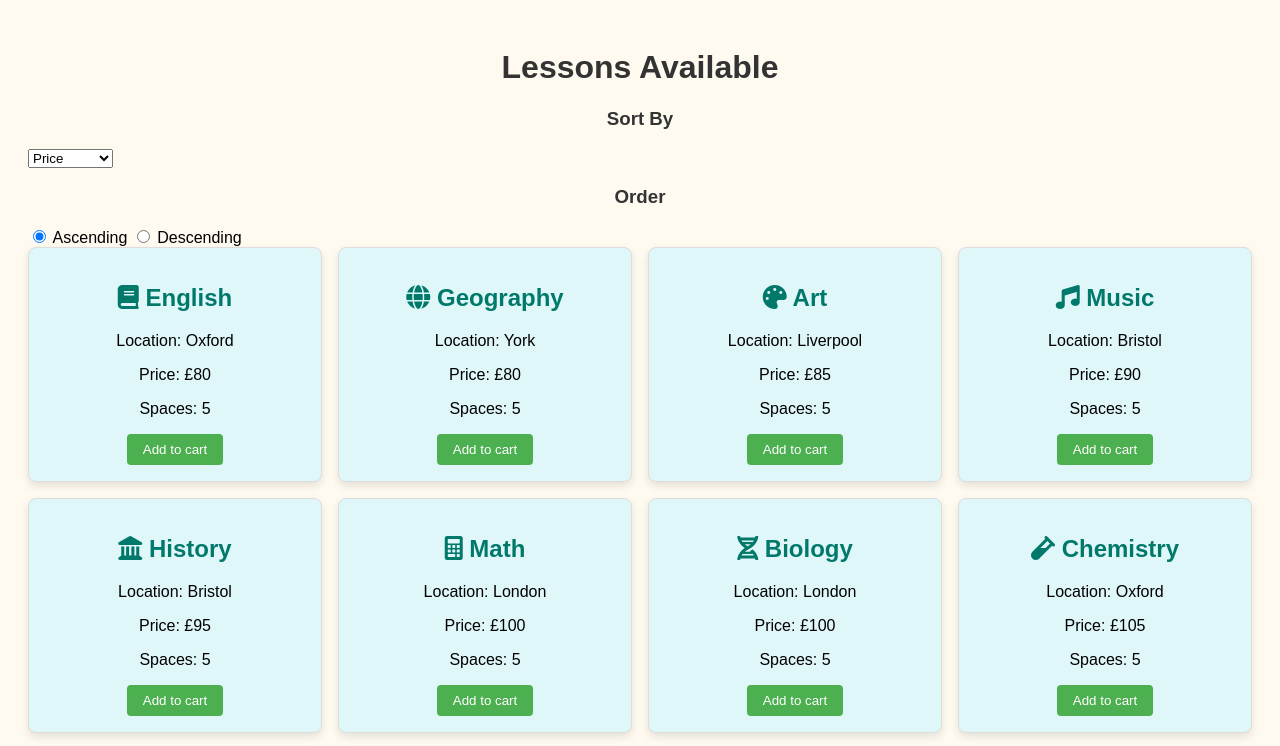
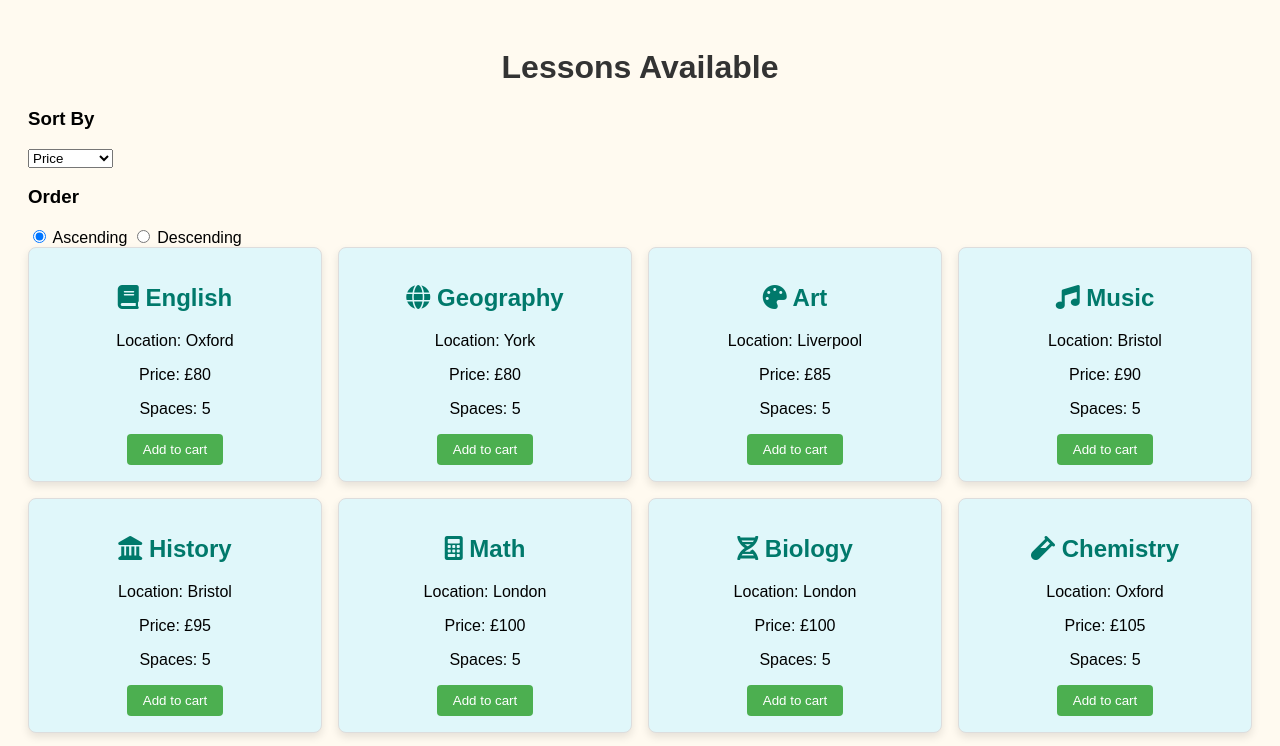
Before and after one commit to realnik18/Assessment1, a plain HTML site: page index.html in a window 1280 px wide. Shown: the top 746 px of the page. Drawn offline with nearby package versions, Linux system fonts and the light colour scheme.

Commit message:
changed h3

```diff
--- a/index.html
+++ b/index.html
@@ -17,7 +17,7 @@
       background-color: #fffaf0; /* Light background for the page */
     }
 
-    h1, h2, h3 {
+    h1, h2 {
       text-align: center;
       color: #333;
     }
```
